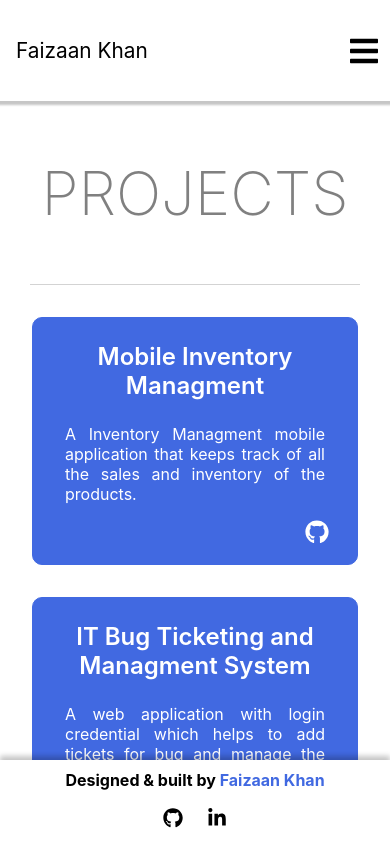
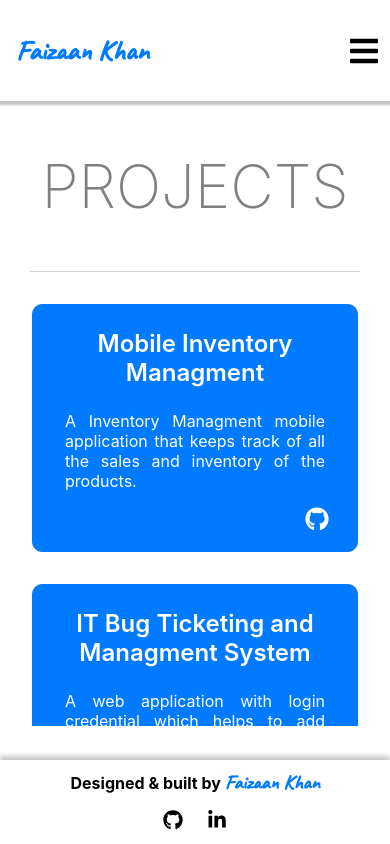
Before and after one commit to FaizaanKhan24/portfolio-website, a React (Create React App) app: page /projects in a window 390 px wide. Built offline with nearby package versions, Linux system fonts and the light colour scheme.

Commit message:
Basic UI updates

```diff
--- a/src/App.css
+++ b/src/App.css
@@ -8,7 +8,9 @@ html{
   --color-white: white;
   --color-gray: gray;
   --color-black: black;
-  --color-blue: royalblue;
+  --color-blue: rgb(0, 122, 255);
+  --color-name: rgb(0, 122, 255);
+  --color-technology-bg: var(--color-blue);
   --color-lighgray: lightgray;
   --color-background: var(--color-white);
   --color-text: var(--color-black);
@@ -32,5 +34,18 @@ html{
 }
 
 .name-color{
-  color: var(--color-blue);
+  color: var(--color-name);
+  font-family: caveat-medium;
+  font-size: 1.25rem;
 }
+
+@font-face {
+  font-family: caveat-medium;
+  src: url(../public/Caveat-Medium.ttf);
+}
+
+@media ( max-width:768px ){
+  .App-header{
+    height: 74vh;
+  }
+}
--- a/src/components/Home.css
+++ b/src/components/Home.css
@@ -4,14 +4,14 @@
     padding: 100px 2rem;
     margin: 0 auto 100px;
     align-items: flex-start;
-    background-color: white;
+    background-color: var(--color-white);
 }
 
 .greetings{
     margin: 0px 0px 0.25rem 4px;
     font-size: 1.5rem;
     font-weight: 400;
-    color: gray;
+    color: var(--color-gray);
 }
 
 .name{
@@ -19,7 +19,8 @@
     font-size: clamp(40px, 8vw, 80px);
     font-weight: 750;
     line-height: 1.1;
-    color: royalblue;
+    color: var(--color-name);
+    font-family: caveat-medium;
 }
 
 .description{
@@ -28,5 +29,5 @@
     font-size: clamp(40px, 8vw, 80px);
     font-weight: 400;
     text-align: start;
-    color: black;
+    color: var(--color-text);
 }
--- a/src/components/Navbar.css
+++ b/src/components/Navbar.css
@@ -13,8 +13,10 @@
 
 .brand-name{
     text-decoration: none;
-    color: var(--color-text);
-    font-size: 1.3rem;
+    color: var(--color-name);
+    font-family: caveat-medium;
+    font-size: 1.75rem;
+    font-weight: bold;
     margin-left: 1rem;
     display: flex;
     justify-content: center;
```
